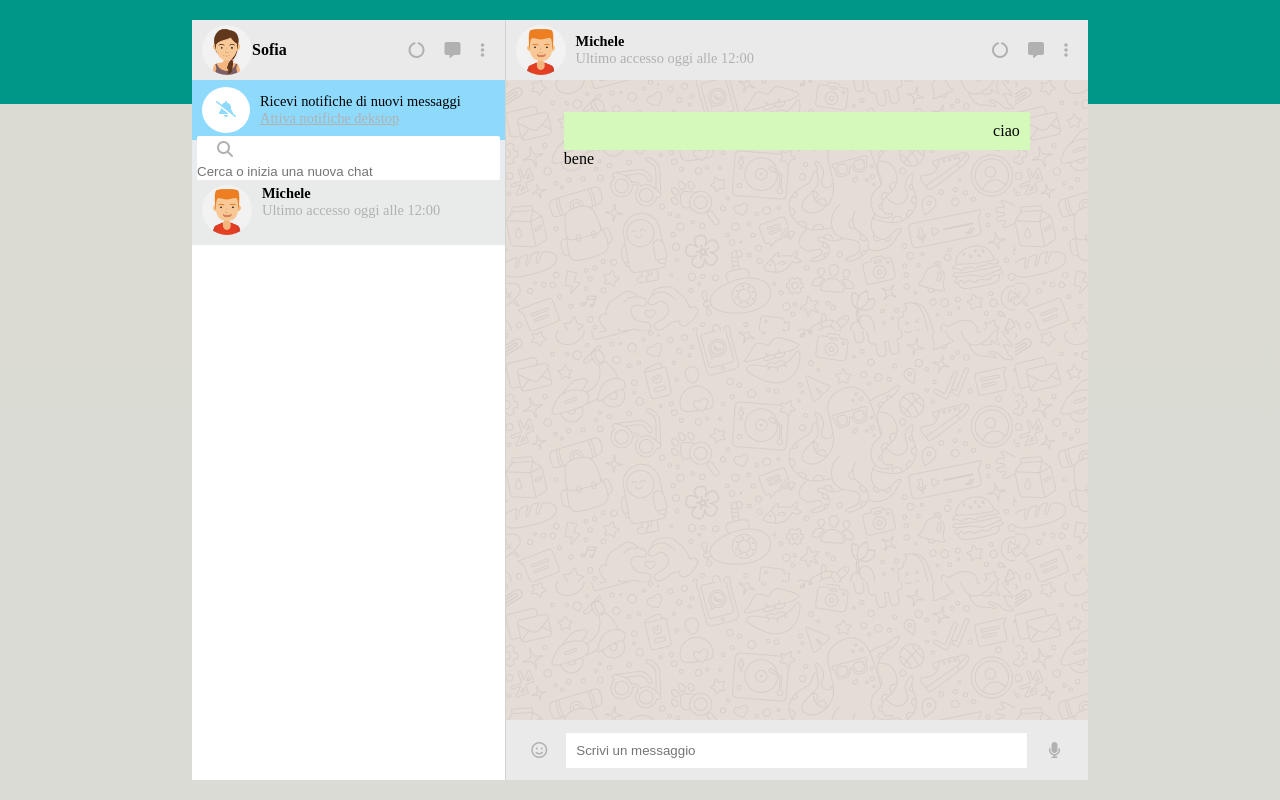
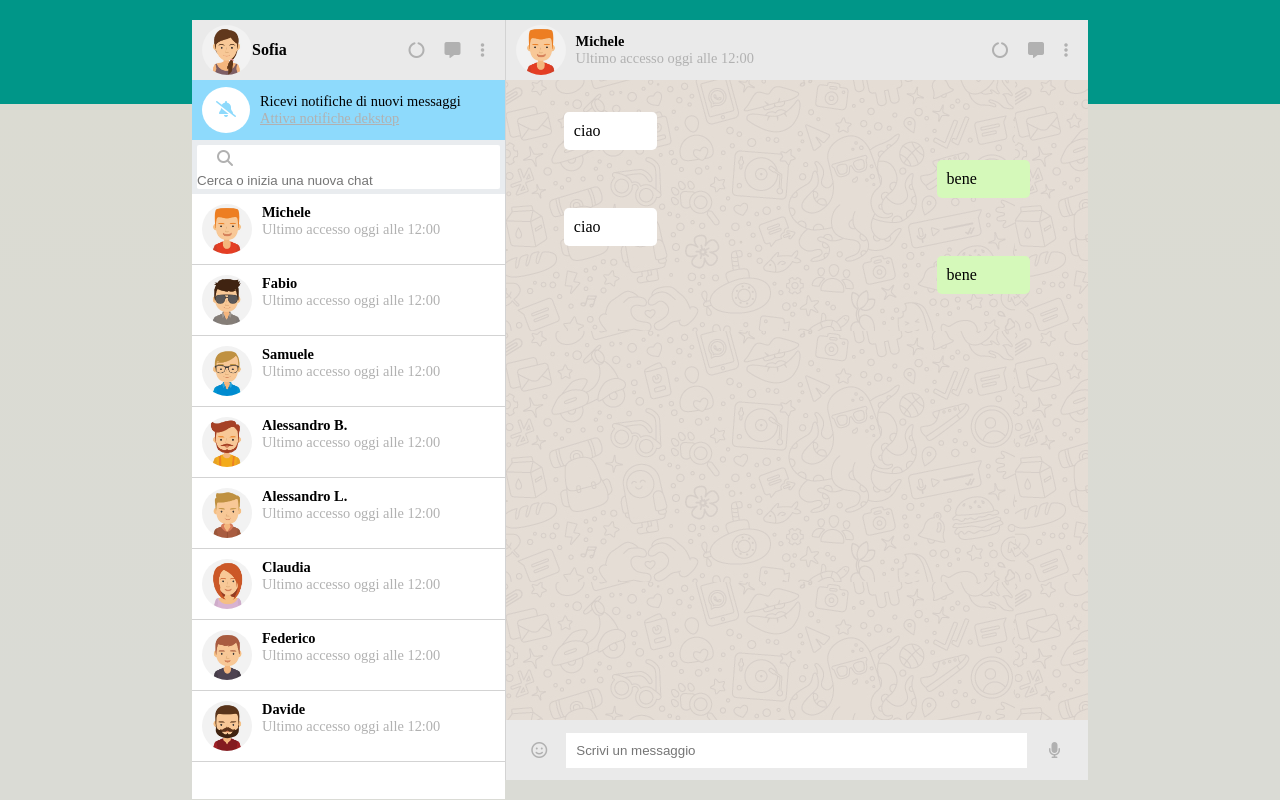
Before and after one commit to SainasFede/vue-boolzapp, a plain HTML site: page Milestone 1/index.html in a window 1280 px wide. Drawn offline with nearby package versions, Linux system fonts and the light colour scheme; files whose address does not match are found by name.

Commit message:
add chat

```diff
--- a/Milestone 1/index.html
+++ b/Milestone 1/index.html
@@ -59,10 +59,10 @@
 
         <div class="chat-list">
           <ul>
-            <li class="single-chat active">
-              <img src="img/avatar_1.jpg" alt="">
+            <li v-for="(obj, indice) in contacts" class="single-chat">
+              <img :src="'img/avatar' + obj.avatar" alt="">
               <div class="info">
-                <h4>Michele</h4>
+                <h4>{{obj.name}}</h4>
                 <span>Ultimo accesso oggi alle 12:00</span>
               </div>
             </li>
@@ -91,8 +91,18 @@
 
         <div class="chat">
           <div class="focus-chat">
-            <p class="send">ciao</p>
-            <p class="received">bene</p>
+            <div class="received">
+              <span>ciao</span>
+            </div>
+            <div class="send">
+              <span>bene</span>
+            </div>
+            <div class="received">
+              <span>ciao</span>
+            </div>
+            <div class="send">
+              <span>bene</span>
+            </div>
           </div>
         </div>
 
--- a/Milestone 1/script.js
+++ b/Milestone 1/script.js
@@ -2,10 +2,11 @@ const { createApp } = Vue;
 
 createApp({
   data(){
+    return{
       contacts: [
         {
         name: 'Michele',
-      avatar: '_1',
+        avatar: '_1.jpg',
         visible: true,
         messages: [
         {
@@ -28,7 +29,7 @@ createApp({
 
           {
           name: 'Fabio',
-        avatar: '_2',
+          avatar: '_2.jpg',
           visible: true,
           messages: [
           {
@@ -51,7 +52,7 @@ createApp({
 
           {
           name: 'Samuele',
-        avatar: '_3',
+          avatar: '_3.jpg',
           visible: true,
           messages: [
           {
@@ -74,7 +75,7 @@ createApp({
 
           {
           name: 'Alessandro B.',
-        avatar: '_4',
+          avatar: '_4.jpg',
           visible: true,
           messages: [
           {
@@ -92,7 +93,7 @@ createApp({
 
           {
           name: 'Alessandro L.',
-        avatar: '_5',
+          avatar: '_5.jpg',
           visible: true,
           messages: [
           {
@@ -110,7 +111,7 @@ createApp({
 
           {
           name: 'Claudia',
-        avatar: '_6',
+          avatar: '_6.jpg',
           visible: true,
           messages: [
           {
@@ -133,7 +134,7 @@ createApp({
 
           {
           name: 'Federico',
-        avatar: '_7',
+          avatar: '_7.jpg',
           visible: true,
           messages: [
           {
@@ -151,7 +152,7 @@ createApp({
 
           {
           name: 'Davide',
-        avatar: '_8',
+          avatar: '_8.jpg',
           visible: true,
           messages: [
           {
@@ -173,4 +174,5 @@ createApp({
           }
           ]
     }
+  }
 }).mount('#app');
--- a/Milestone 1/style.css
+++ b/Milestone 1/style.css
@@ -104,7 +104,6 @@ img{
 .ricerca{
   background-color: #E9ECEF;
   padding: 5px;
-  height: 35px;
   display: flex;
   align-items: center;
 }
@@ -135,6 +134,7 @@ img{
 .single-chat{
   display: flex;
   padding: 10px;
+  border-bottom: 1px solid lightgray;
 }
 
 .active{
@@ -152,11 +152,6 @@ img{
   display: flex;
   justify-content: center;
   align-items: center;
-}
-
-.focus-chat{
-  width: 80%;
-  height: 90%;
 }
 
 .to-write{
@@ -186,10 +181,29 @@ img{
   cursor: pointer;
 }
 
+.focus-chat{
+  width: 80%;
+  height: 90%;
+  flex-direction: column;
+}
+
 .send{
   background-color: #d5f9ba;
-  text-align: right;
   padding: 10px;
+  margin-bottom: 10px;
+  width: 20%;
+  align-self: flex-end;
+  margin-left: auto;
+  border-radius: 5px;
+}
+
+.received{
+  padding: 10px;
+  background-color: white;
+  width: 20%;
+  margin-bottom: 10px;
+  align-self: flex-start;
+  border-radius: 5px;
 }
 
 
```
Lines whose indentation alone changed are shown as unchanged.
